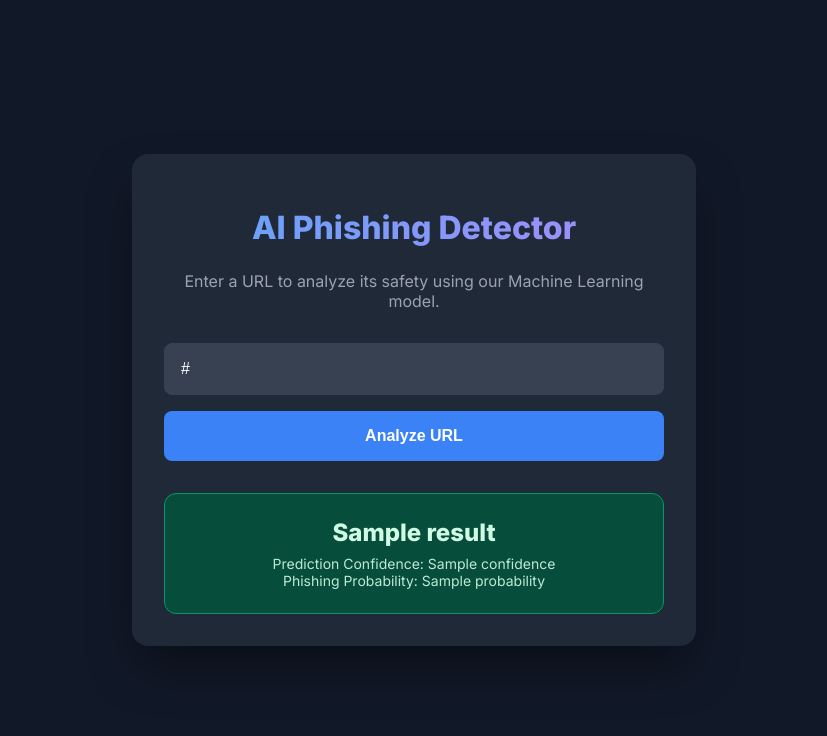
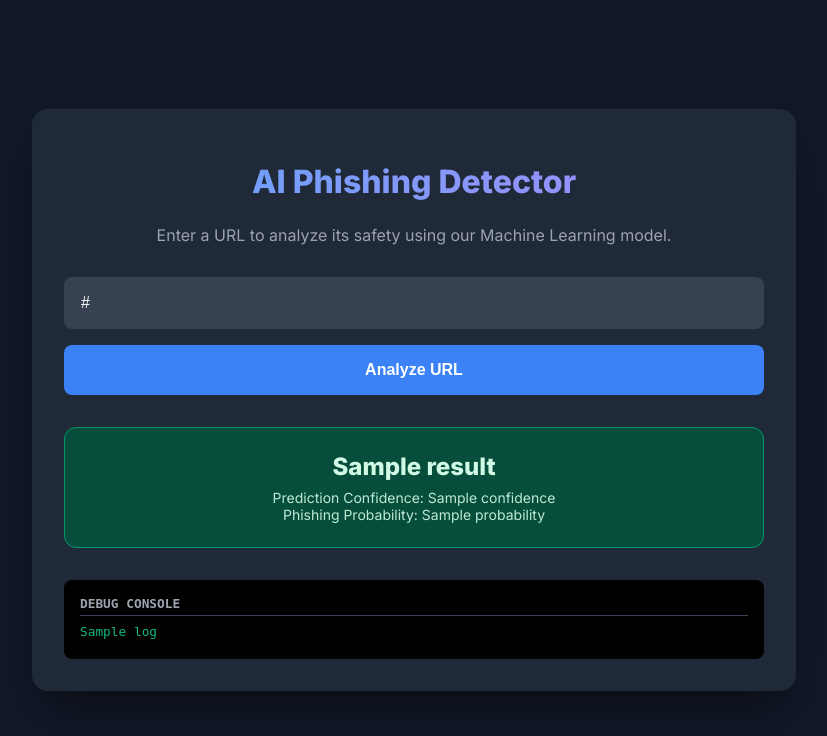
Before and after one commit to sulaimanxmb/AI-fake-login-page-detector, a Flask app: template ai-phishing-detector/web_interface/templates/index.html in a window 1280 px wide. Shown: the top 736 px of the page, without its empty margins (226-1053 px from the left). Run offline with Flask 3, Linux system fonts and the light colour scheme; the template is opened without the code that fills it: most values are stand-ins (such as "Sample title", 1, 10 or a date in 2020).

Commit message:
last commit

```diff
--- a/ai-phishing-detector/data/raw/phishing_urls.csv
+++ b/ai-phishing-detector/data/raw/phishing_urls.csv
@@ -19,11 +19,6 @@ http://localhost:8081,1
 http://localhost:8082,1
 http://localhost:8083,1
 http://localhost:8084,1
-http://localhost:8085,1
-http://localhost:8086,1
-http://localhost:8087,1
-http://localhost:8088,1
-http://localhost:8089,1
 https://www.google.com,0
 https://www.wikipedia.org,0
 https://www.nytimes.com,0
--- a/ai-phishing-detector/web_interface/app.py
+++ b/ai-phishing-detector/web_interface/app.py
@@ -23,16 +23,22 @@ except FileNotFoundError:
     model = None
 
 def get_prediction(url):
+    logs = []
+    logs.append(f"[*] Analyzing URL: {url}")
+
     if not model:
-        return "ERROR", 0, 0
+        logs.append("[-] Model not found! Please run train.py first.")
+        return "ERROR", 0, 0, logs
 
     # 1. Feature Extraction (Copying logic from detect.py)
     features = extract_url_features(url)
+
     html = fetch_html(url)
-
     if html:
+        logs.append(f"[+] Successfully fetched HTML for {url}")
         features.update(extract_html_features(html, url))
     else:
+        logs.append(f"[-] Failed to fetch HTML for {url} (or not found). Using default safe values.")
         # Defaults
         features.update({
             "has_password_field": 0,
@@ -46,6 +52,8 @@ def get_prediction(url):
             "title_has_login": 0
         })
 
+    logs.append(f"[DEBUG] Extracted Features: {features}")
+
     # 2. Prediction
     feature_df = pd.DataFrame([features])
 
@@ -55,19 +63,20 @@ def get_prediction(url):
     result = "PHISHING" if prediction == 1 else "SAFE"
     confidence = phishing_prob if prediction == 1 else (1 - phishing_prob)
 
-    return result, confidence, phishing_prob
+    return result, confidence, phishing_prob, logs
 
 @app.route("/", methods=["GET", "POST"])
 def index():
     if request.method == "POST":
         url = request.form.get("url")
         if url:
-            result, conf, prob = get_prediction(url)
+            result, conf, prob, logs = get_prediction(url)
             return render_template("index.html",
                                    url=url,
                                    result=result,
                                    confidence=f"{conf:.2%}",
-                                   probability=f"{prob:.2%}")
+                                   probability=f"{prob:.2%}",
+                                   logs=logs)
 
     return render_template("index.html")
 
--- a/ai-phishing-detector/web_interface/templates/index.html
+++ b/ai-phishing-detector/web_interface/templates/index.html
@@ -22,7 +22,7 @@
             border-radius: 1rem;
             box-shadow: 0 25px 50px -12px rgba(0, 0, 0, 0.5);
             width: 100%;
-            max-width: 500px;
+            max-width: 700px;
             text-align: center;
         }
         h1 {
@@ -107,6 +107,13 @@
         <div class="score">Prediction Confidence: {{ confidence }}</div>
         <div class="score">Phishing Probability: {{ probability }}</div>
     </div>
+
+    <div style="margin-top: 2rem; text-align: left; background-color: #000; padding: 1rem; border-radius: 0.5rem; font-family: monospace; font-size: 0.8rem; color: #10b981; overflow-x: auto; max-width: 100%; box-sizing: border-box;">
+        <div style="color: #9ca3af; margin-bottom: 0.5rem; font-weight: bold; border-bottom: 1px solid #374151; padding-bottom: 0.25rem;">DEBUG CONSOLE</div>
+        {% for log in logs %}
+        <div style="margin-bottom: 0.25rem;">{{ log }}</div>
+        {% endfor %}
+    </div>
     {% endif %}
 </div>
 
--- a/fake-google-login/multi_server.py
+++ b/fake-login-pages/multi_server.py
@@ -9,7 +9,8 @@ SITES = {
     8080: ("Amazon", "https://www.amazon.com/ap/signin"),
     8081: ("Apple", "https://appleid.apple.com/sign-in"),
     8082: ("Microsoft", "https://login.microsoftonline.com"),
-    8083: ("Google", "https://accounts.google.com/signin")
+    8083: ("Google", "https://accounts.google.com/signin"),
+    8084: ("Login", "https://www.facebook.com/login")
 }
 
 BASE_DIR = os.path.dirname(os.path.abspath(__file__))
```
Also changed, not shown: GEMINI.md (+2 -2 lines), ai-phishing-detector/README.md, fake-login-pages/amazon.html (renamed from fake-google-login/amazon.html), fake-login-pages/apple.html (renamed from fake-google-login/apple.html), fake-login-pages/google.html (renamed from fake-google-login/google.html), fake-login-pages/login.html (renamed from fake-google-login/login.html), fake-login-pages/microsoft.html (renamed from fake-google-login/microsoft.html), fake-login-pages/server.py (renamed from fake-google-login/server.py), 2 other files.
